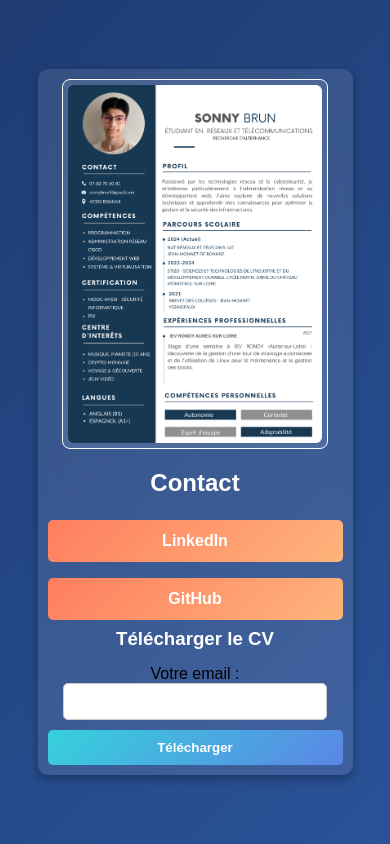
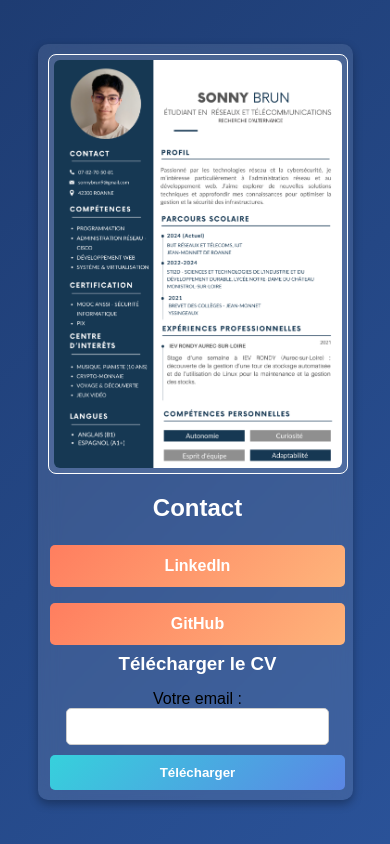
Before and after one commit to sonnybn/cv, a plain HTML site: page index.html in a window 390 px wide. Drawn offline with Linux system fonts and the light colour scheme.

Commit message:
Update style.css

```diff
--- a/style.css
+++ b/style.css
@@ -11,12 +11,12 @@ body {
     align-items: center;
     min-height: 100vh;
     background: linear-gradient(135deg, #1e3c72, #2a5298);
-    padding: 20px; /* Pour éviter que le contenu touche les bords sur mobile */
+    padding: 20px; /* Évite que le contenu touche les bords */
 }
 
 .container {
     display: flex;
-    flex-wrap: wrap; /* Permet au contenu de passer en colonne sur petit écran */
+    flex-wrap: wrap; /* Permet aux éléments de passer en colonne si besoin */
     justify-content: space-between;
     align-items: center;
     width: 58%;
@@ -33,11 +33,13 @@ body {
     display: flex;
     justify-content: center;
     align-items: center;
-    width: 55%; /* Ajustement pour éviter que ça prenne trop de place */
+    width: 55%;
+    min-width: 300px; /* Empêche Firefox de réduire la largeur */
     padding: 5px;
     border: 1px solid white;
     border-radius: 8px;
     background: rgba(255, 255, 255, 0.1);
+    flex-shrink: 0; /* Empêche la réduction automatique sur Firefox */
 }
 
 .cv-container img {
@@ -50,12 +52,13 @@ body {
 /* Section des boutons */
 .right-section {
     width: 40%;
+    min-width: 250px; /* Empêche la réduction des boutons */
     display: flex;
     flex-direction: column;
     align-items: center;
     text-align: center;
-    margin-left: -30px; /* Ajustement pour un bon positionnement */
-    padding-right: 5px;
+    margin-left: 10px; /* Réduction du décalage pour éviter le chevauchement */
+    flex-shrink: 0;
 }
 
 .right-section h2, .right-section h3 {
@@ -67,7 +70,7 @@ body {
 .btn {
     display: block;
     text-align: center;
-    width: 90%; /* Ajustement pour ne pas être trop large sur mobile */
+    width: 90%;
     padding: 12px;
     margin: 8px 0;
     border: none;
@@ -101,7 +104,7 @@ form {
 }
 
 input {
-    width: 90%; /* Évite que le champ soit trop large sur mobile */
+    width: 90%;
     padding: 10px;
     margin-bottom: 10px;
     border: 1px solid #ccc;
@@ -134,24 +137,24 @@ button:active {
 /* ✅ RESPONSIVE DESIGN */
 @media screen and (max-width: 768px) {
     .container {
-        width: 90%; /* Plus de place pour le contenu sur mobile */
+        width: 90%;
         flex-direction: column;
         align-items: center;
         padding: 10px;
     }
 
     .cv-container {
-        width: 90%; /* Le CV prend plus de place sur mobile */
+        width: 90%;
         margin-bottom: 20px;
     }
 
     .right-section {
-        width: 100%; /* Pour bien centrer les boutons */
+        width: 100%;
         margin-left: 0;
         padding: 0;
     }
 
     .btn, button {
-        width: 100%; /* Prend toute la largeur sur mobile */
+        width: 100%;
     }
 }
```
